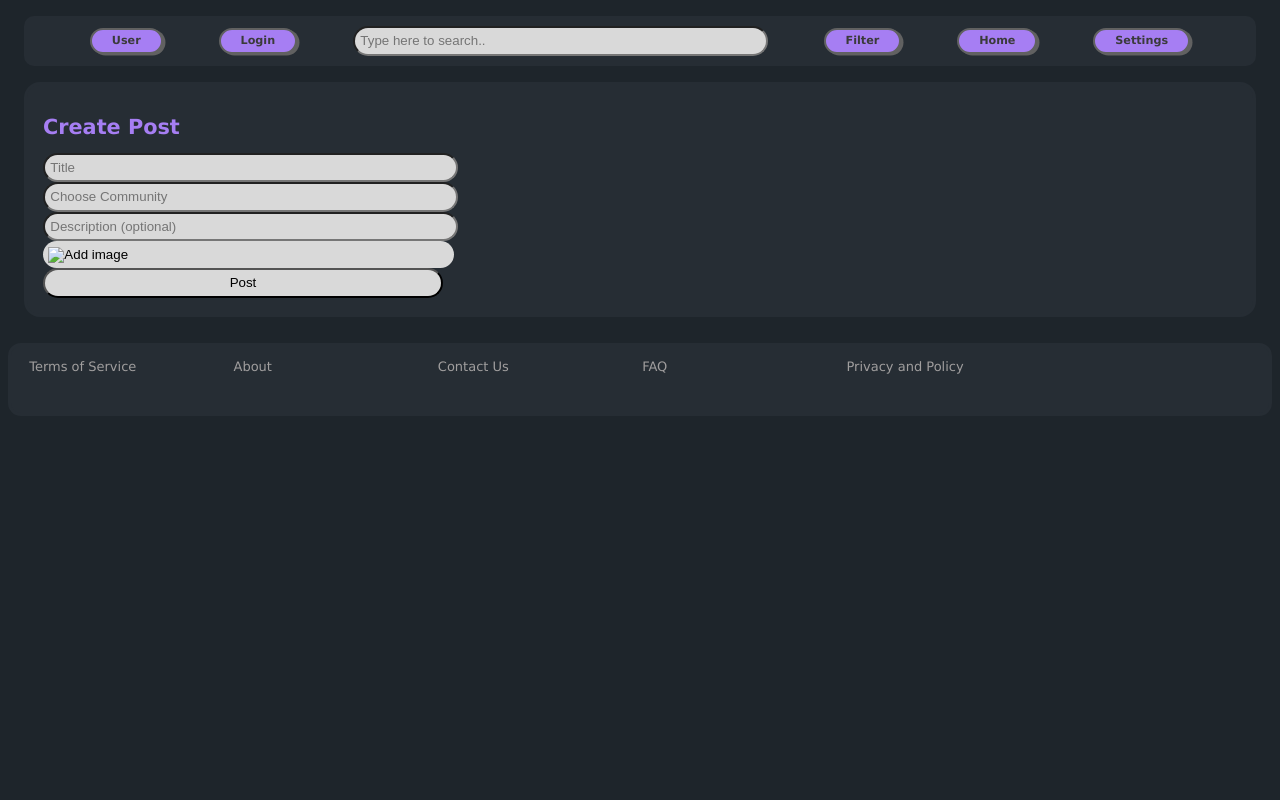
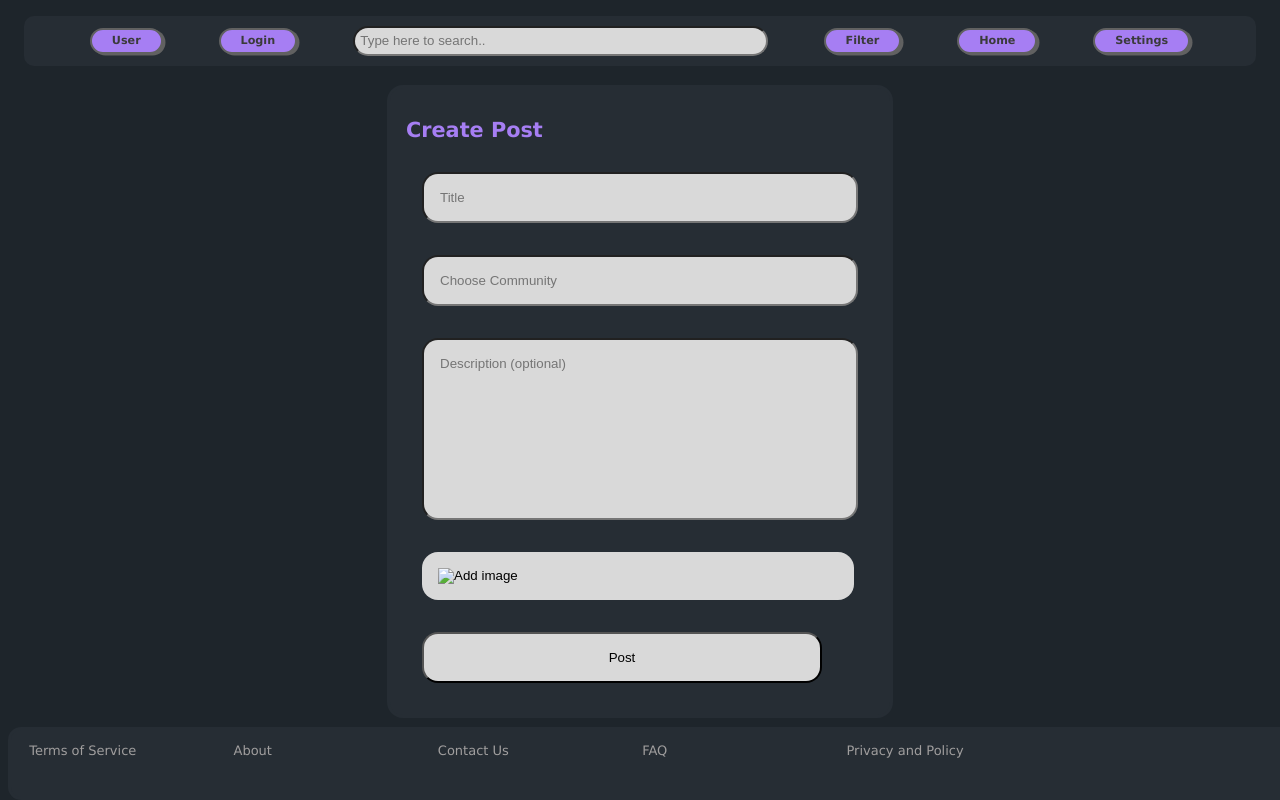
Before and after one commit to COSC360/WeChat-Discussion-Forum, a PHP site: page /createPost.html in a window 1280 px wide. Run offline with PHP 8.4, Linux system fonts and the light colour scheme.

Commit message:
Create post page

```diff
--- a/css/style.css
+++ b/css/style.css
@@ -86,6 +86,10 @@
     margin-top: 2em;
     font-size: small;
     padding-bottom: 2em;
+    position: fixed;
+    bottom: 0;
+    max-height: 4em;
+    width: 100%;
 }
 .tos {
     display: inline-block;
@@ -132,3 +136,20 @@
     height: 10em;
     border-radius: 7px;
 }
+.createPosts input{
+    padding: 1.2em;
+    margin: 1.2em;
+    border-radius: 1.2em;;
+}
+#description{
+    padding-bottom: 11em;
+    border-radius: 1.2em;
+}
+.flex-create{
+    height: 40em;
+    display: flex;
+    justify-content: center;
+    align-items: center;
+    flex-direction: column;
+    margin: auto;
+}
```
